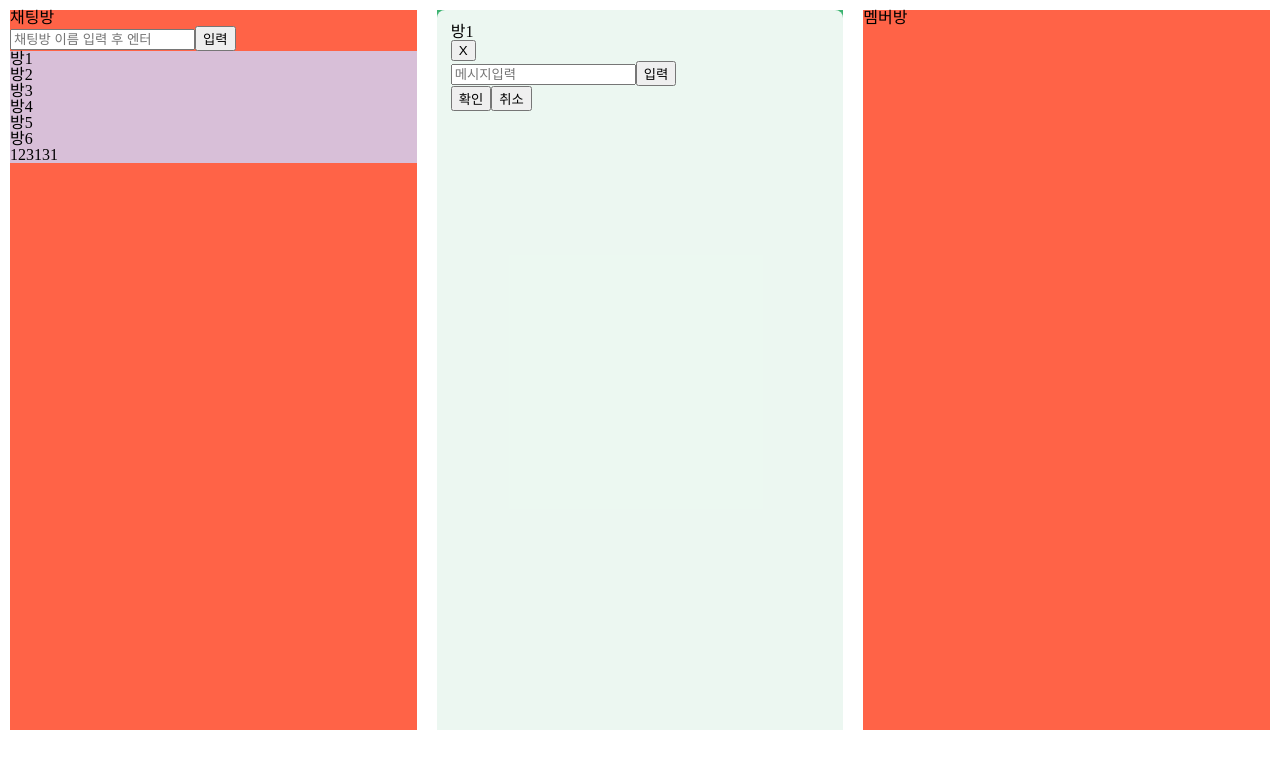
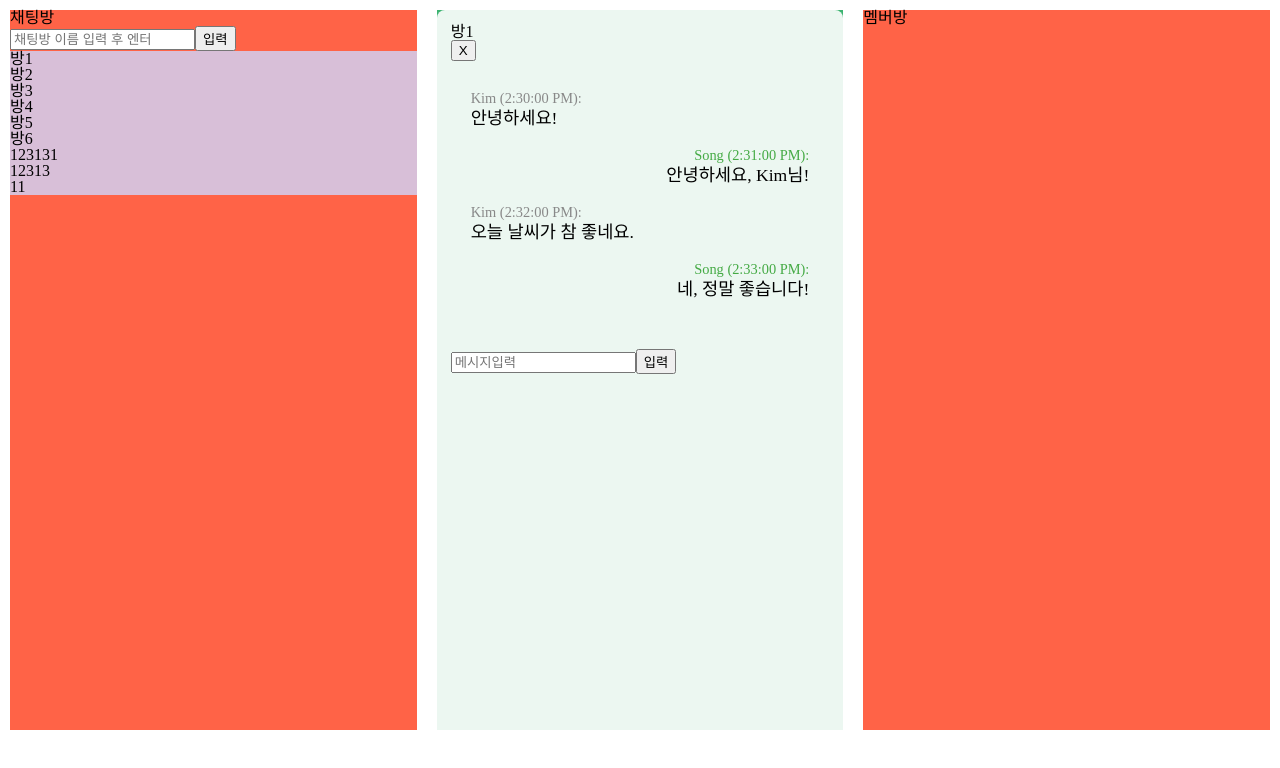
Before and after one commit to pasong0511/react-chat-app3, a React (Create React App) app: page / in a window 1280 px wide. Both pictures are taken after a click on the item "방1". Shown: the top 768 px of the page. Built offline with nearby package versions, Linux system fonts and the light colour scheme; no server answers; data requests are answered from the project's data file.

Commit message:
채팅방 룸 메시지 api 가져와서 보여주는 것 까지 진행

```diff
--- a/db.json
+++ b/db.json
@@ -34,6 +34,16 @@
             "roomTitle": "123131",
             "createdAt": 1688042760594,
             "id": 7
+        },
+        {
+            "roomTitle": "12313",
+            "createdAt": 1688083784942,
+            "id": 8
+        },
+        {
+            "roomTitle": "11",
+            "createdAt": 1688083785828,
+            "id": 9
         }
     ],
     "chats": [
@@ -48,7 +58,7 @@
                 },
                 {
                     "user_id": "456",
-                    "username": "Lee",
+                    "username": "Song",
                     "timestamp": "2023-06-29T14:31:00Z",
                     "message": "안녕하세요, Kim님!"
                 },
@@ -60,7 +70,7 @@
                 },
                 {
                     "user_id": "456",
-                    "username": "Lee",
+                    "username": "Song",
                     "timestamp": "2023-06-29T14:33:00Z",
                     "message": "네, 정말 좋습니다!"
                 }
@@ -94,7 +104,7 @@
                 },
                 {
                     "user_id": "456",
-                    "username": "Lee",
+                    "username": "Song",
                     "timestamp": "2023-06-29T14:31:00Z",
                     "message": "순대"
                 },
@@ -106,7 +116,7 @@
                 },
                 {
                     "user_id": "456",
-                    "username": "Lee",
+                    "username": "Song",
                     "timestamp": "2023-06-29T14:33:00Z",
                     "message": "감자튀김"
                 }
@@ -123,7 +133,7 @@
                 },
                 {
                     "user_id": "456",
-                    "username": "Lee",
+                    "username": "Song",
                     "timestamp": "2023-06-29T14:31:00Z",
                     "message": "딸기"
                 },
@@ -135,7 +145,7 @@
                 },
                 {
                     "user_id": "456",
-                    "username": "Lee",
+                    "username": "Song",
                     "timestamp": "2023-06-29T14:33:00Z",
                     "message": "체리"
                 }
--- a/src/components/ChatHistory.jsx
+++ b/src/components/ChatHistory.jsx
@@ -6,13 +6,12 @@ function ChatHistory({ roomData }) {
     const { roomId, roomName } = roomData;
     const [chat, setChat] = useState({});
 
+    //클릭한 채팅방 번호로 데이터 패칭해서 메시지 목록 가져옴
     useEffect(() => {
         const fetchChatHistory = (id) => {
-            console.log("API 요청 함수 실행🧀🧀🧀🧀🧀🧀");
             axios
                 .get(`http://localhost:4001/chats/${id}`)
                 .then((res) => {
-                    console.log("서버에서 가져온 데이터", res.data);
                     setChat(res.data);
                 })
                 .catch((e) => {});
@@ -21,38 +20,22 @@ function ChatHistory({ roomData }) {
         fetchChatHistory(roomId);
     }, [roomId]);
 
-    // console.log("대화내용", chat);
-    // console.log("대화내용에 대한 id", chat.id);
-    // console.log("대화내용에 대한 id", chat.messages);
-    //console.log(chat.message);
-
-    if (!roomId) {
-        return;
-    }
-
-    if (!chat.message) {
-        return;
-    }
-
-    console.log("🥐🥐🥐🥐🥐🥐대화내용 출력!!", chat);
-
     return (
         <div className="chatroom">
-            {chat.messages.map(
-                (message, index) => console.log("메시지!#", message)
-                // <div
-                //     key={index}
-                //     className={`message ${
-                //         message.username === "Lee" ? "message-own" : ""
-                //     }`}
-                // >
-                //     <h5>
-                //         {message.username} (
-                //         {new Date(message.timestamp).toLocaleTimeString()}):
-                //     </h5>
-                //     <p>{message.message}</p>
-                // </div>
-            )}
+            {chat.messages?.map((message, index) => (
+                <div
+                    key={index}
+                    className={`message ${
+                        message.username === "Song" ? "message-own" : ""
+                    }`}
+                >
+                    <h5>
+                        {message.username} (
+                        {new Date(message.timestamp).toLocaleTimeString()}):
+                    </h5>
+                    <p>{message.message}</p>
+                </div>
+            ))}
         </div>
     );
 }
--- a/src/components/ChatModal.jsx
+++ b/src/components/ChatModal.jsx
@@ -9,10 +9,6 @@ const ChatRoomModal = ({ title, onClose, onSaveData, children }) => {
                     </button>
                 </header>
                 <div className="modal_content">{children}</div>
-                <footer>
-                    <button onClick={onSaveData}>확인</button>
-                    <button onClick={onClose}>취소</button>
-                </footer>
             </div>
         </div>
     );
```
Also changed, not shown: 1 other file (tests, documents, lock files or other folders).
